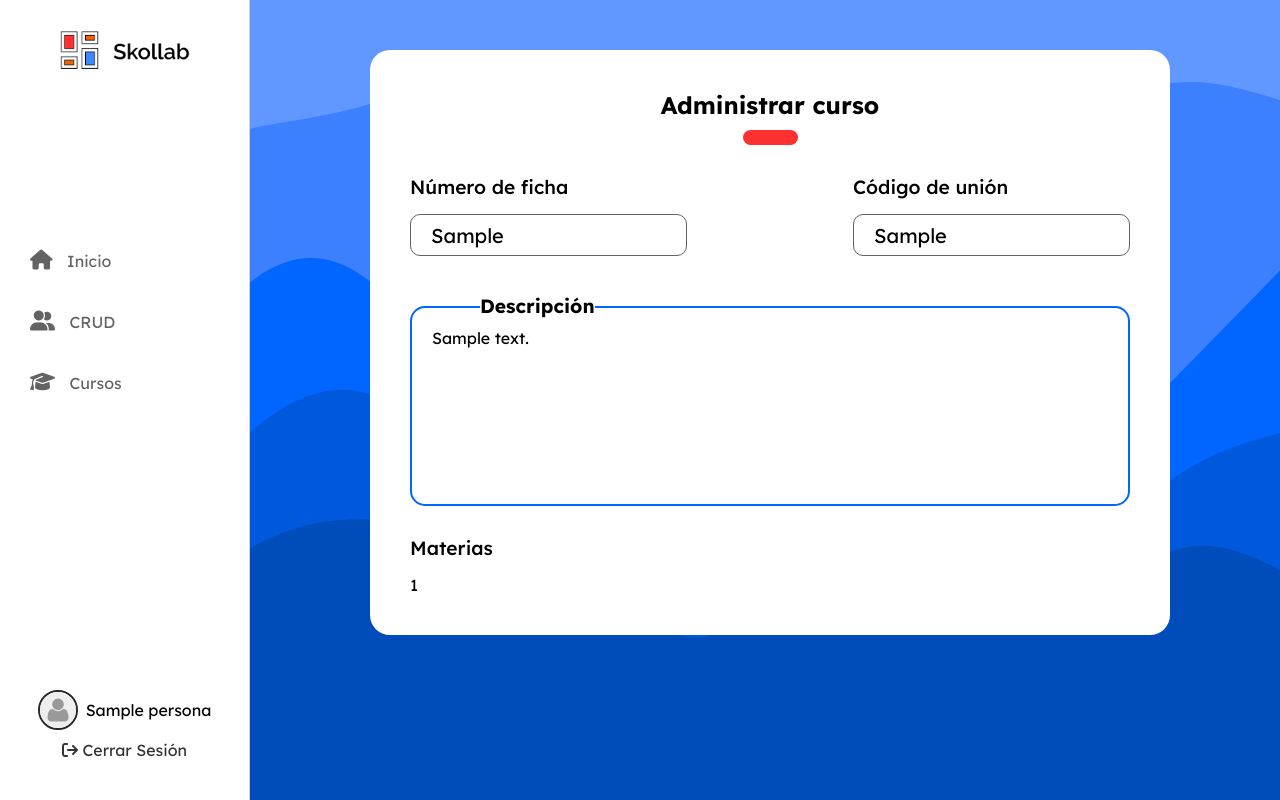
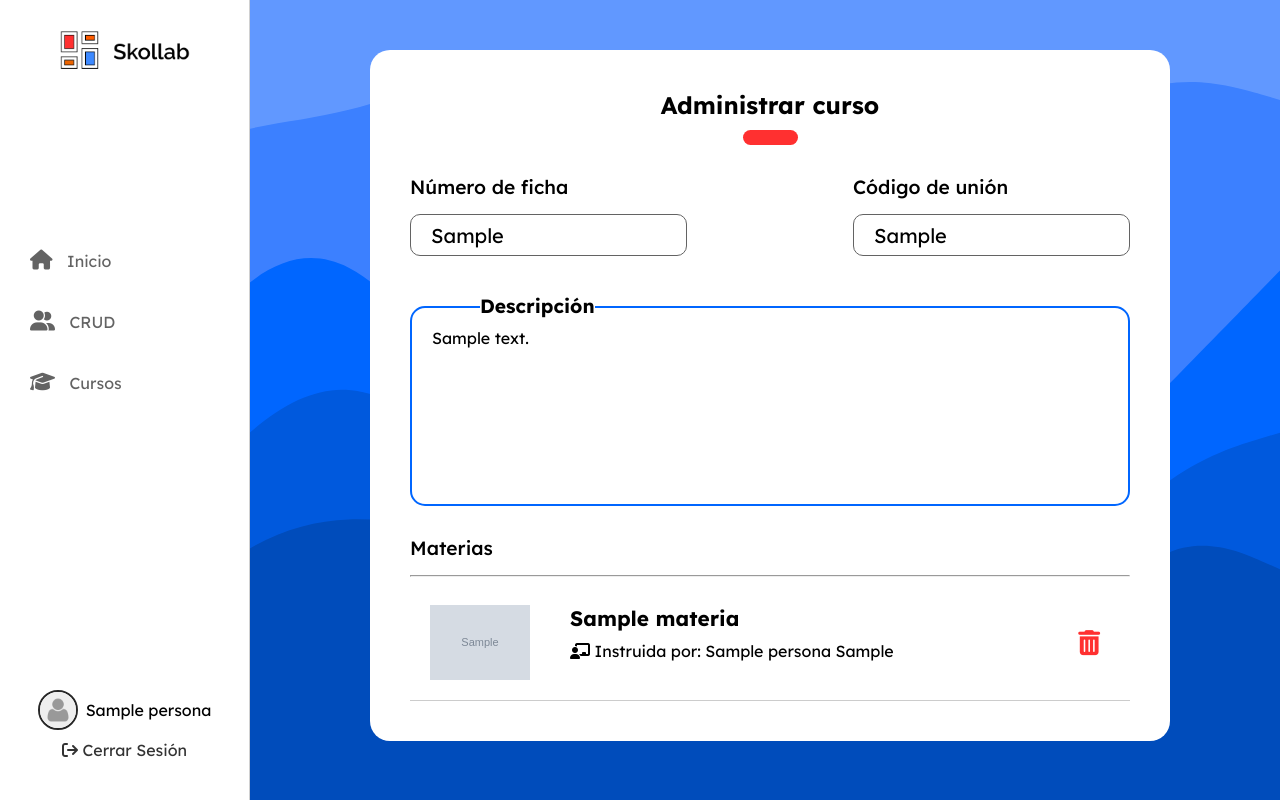
Before and after one commit to SebastianRamos11/Skollab, a PHP site: page /Admin/manage-course.php?course=1 in a window 1280 px wide. Run offline with PHP 8.4, Linux system fonts and the light colour scheme; the visitor is signed in with stand-in values (Sample User, id 1); tables that the repository leaves empty or names only in its code hold one stand-in row (values such as "Sample post"); grey boxes marked "Sample" are stand-in pictures; some libraries are stand-ins or nearby versions.

Commit message:
functionality <Add subject> done

```diff
--- a/public/Views/Admin/manage-course.php
+++ b/public/Views/Admin/manage-course.php
@@ -57,13 +57,32 @@
 					</div>
           <div class="form-field form-field--subjects">
             <label class="form-field__label">Materias</label>
+            <hr>
             <?php
               if(!$course_subjects) {
                 ?><div class="alert-message"><i class="fas fa-exclamation-triangle"></i> Este curso no tiene materias agregadas.</div><?php
               } else {
                 // TODO: Print course's subjects
                 for($i = 0; $i < sizeof($course_subjects); $i++){
-                  echo $course_subjects[$i][0]."<br>";
+                  $subject = "SELECT nombre, img FROM `materia` WHERE ID_Materia =".$course_subjects[$i][0];
+                  $subject_result= mysqli_query($dbConnection, $subject) or die(mysqli_error($dbConnection));
+                  $subject = mysqli_fetch_all($subject_result, MYSQLI_NUM);
+
+                  $instructor = "SELECT nombres, apellidos FROM `persona` WHERE ID_Persona =".$course_subjects[$i][1];
+                  $instructor_result= mysqli_query($dbConnection, $instructor) or die(mysqli_error($dbConnection));
+                  $instructor = mysqli_fetch_all($instructor_result, MYSQLI_NUM);
+
+                  ?>
+                  <div class="manage-subject">
+								    <img class="manage-subject__figure" src="<?php echo $subject[0][1]; ?>" alt="subject">
+								    <div class="manage-subject__data">
+									    <div class="manage-subject__title"><?php echo $subject[0][0]; ?></div>
+									    <div class="manage-subject__instructor"><i class="fa-solid fa-chalkboard-user"></i> Instruida por: <?php echo $instructor[0][0]." ".$instructor[0][1]; ?></div>
+								    </div>
+                    <a href="#" class="manage-subject__action delete-button"><i class="fa-solid fa-trash-can"></i></a>
+                  </div>
+
+                  <?php
                 }
               }
             ?>
@@ -77,7 +96,7 @@
       </form>
 
       <!-- ADD SUBJECT FORM -->
-      <form action="#" method="POST" enctype="multipart/form-data" class="course-form modal-form add-subject-form hidden" autocomplete="off">
+      <form action="edit.php?course=<?php echo $id_course ?>" method="POST" enctype="multipart/form-data" class="course-form modal-form add-subject-form hidden" autocomplete="off">
         <button class="close-modal">&times;</button>
 				<div class="course-form__header">
 					<h2>Añadir materia</h2>
@@ -86,7 +105,7 @@
 				<div class="course-form__data">
 					<div class="course-form__field">
 						<label for="subject-name" class="course-form__field-label">1. Elige una materia</label>
-            <select name="subjects" class="subject-selection">
+            <select name="subject" class="subject-selection">
               <option></option>
               <?php
                 for($i = 0; $i < sizeof($subjects); $i++){
@@ -97,7 +116,7 @@
 					</div>
 					<div class="course-form__field">
 						<label class="course-form__field-label">2. Elige quién la instruirá</label>
-            <select name="instructors" class="instructor-selection">
+            <select name="instructor" class="instructor-selection">
               <option></option>
               <?php
                 for($i = 0; $i < sizeof($instructors); $i++){
@@ -114,7 +133,19 @@
     <script src="../../Controllers/select-control.js"></script>
     <script src="../../Controllers/modal-form.js"></script>
     <script src="../../Controllers/random-number.js"></script>
+    <script src="../../Controllers/confirm-deletion.js"></script>
+    <script>confirmDeletion('¿Seguro que quieres eliminar esta materia para este curso?')</script>
+
     <style>body{background-image: url('../img/backgrounds/signup-bg.svg');background-position: center;background-size: cover;background-repeat: no-repeat;}</style>
+    <?php
+      if(isset($_GET['message'])){
+        if($_GET['message'] === 'created') {
+          ?><script>Swal.fire({icon: 'success',title: '¡Curso creado!',text: 'Ahora es necesario que agregues materias a este curso.'});</script><?php
+        } else if($_GET['message'] === 'added'){
+          ?><script>Swal.fire({icon: 'success',title: '¡Materia agregada!',text: 'La materia ha sido correctamente a este curso'});</script><?php
+        }
+      }
+    ?>
   </body>
 </html>
 <?php
--- a/public/Views/css/admin.css
+++ b/public/Views/css/admin.css
@@ -2382,6 +2382,7 @@ html {
 }
 
 .add-course-btn {
+  margin-top: 20px;
   display: block;
   text-decoration: none;
   color: #000;
@@ -2421,6 +2422,25 @@ html {
   height: auto !important;
 }
 
-.select2-search__field {
-  place-content: "Hola";
+.manage-subject {
+  display: flex;
+  padding: 20px;
+  border-bottom: 1px solid #ccc;
+}
+.manage-subject__figure {
+  max-width: 100px;
+}
+.manage-subject__data {
+  margin-left: 40px;
+}
+.manage-subject__title {
+  font-weight: 700;
+  font-size: 1.3em;
+  margin-bottom: 10px;
+}
+.manage-subject__action {
+  font-size: 25px;
+  margin: auto 10px auto auto;
+  color: #ff3030;
+  cursor: pointer;
 }/*# sourceMappingURL=admin.css.map */
--- a/src/admin.scss
+++ b/src/admin.scss
@@ -781,6 +781,7 @@ html {
 }
 
 .add-course-btn {
+  margin-top: 20px;
   display: block;
   text-decoration: none;
   color: $black;
@@ -821,6 +822,26 @@ html {
   }
 }
 
-.select2-search__field {
-  place-content: "Hola";
+.manage-subject {
+  display: flex;
+  padding: 20px;
+  border-bottom: 1px solid #ccc;
+  &__figure{
+    max-width: 100px;
+  }
+  &__data{
+    margin-left: 40px;
+  }
+  &__title{
+    font-weight: map-get($font-weights, "semibold");
+    font-size: map-get($size-paragraph, "xl");
+    margin-bottom: 10px;
+  }
+  &__action{
+    font-size: 25px;
+    margin: auto 10px auto auto;
+    color: $primary-contrast;
+    cursor: pointer;
+
+  }
 }
```
Also changed, not shown: public/Views/Admin/edit.php (+13 -1 lines), 1 other file.
